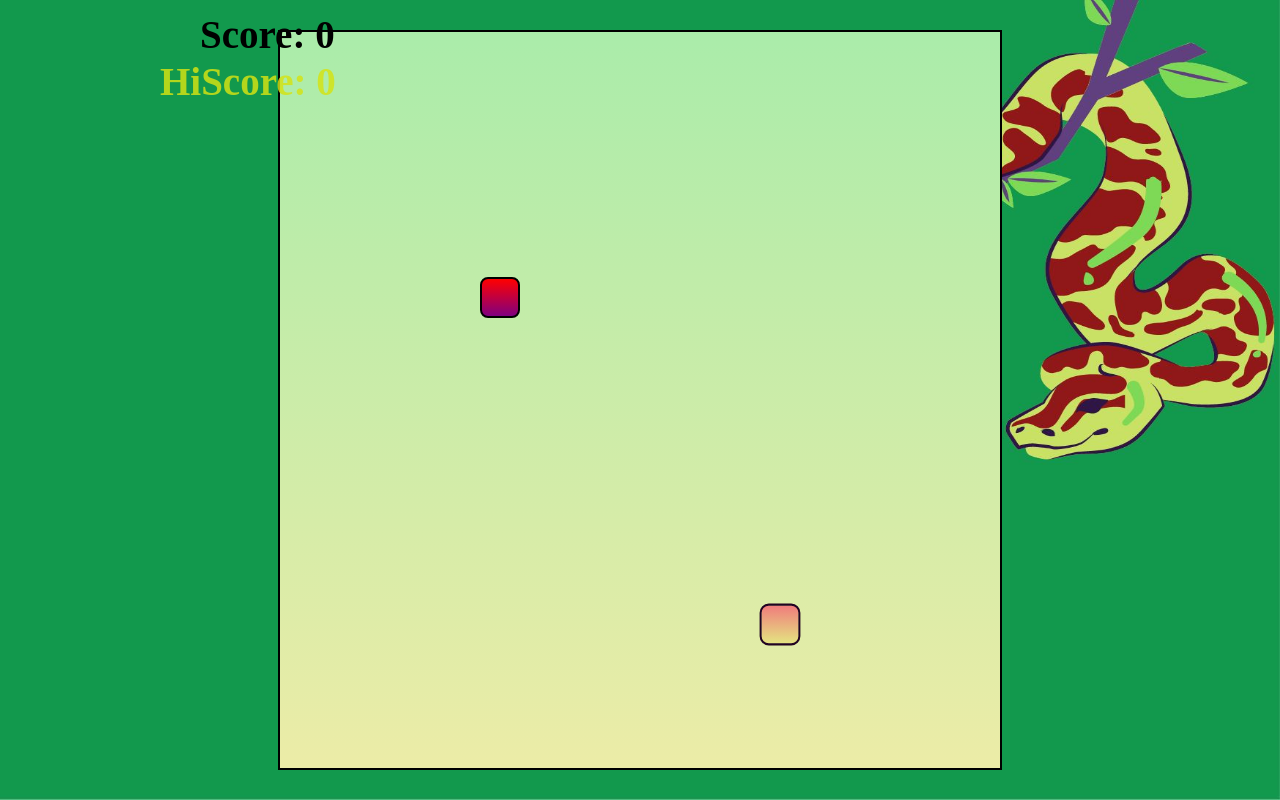
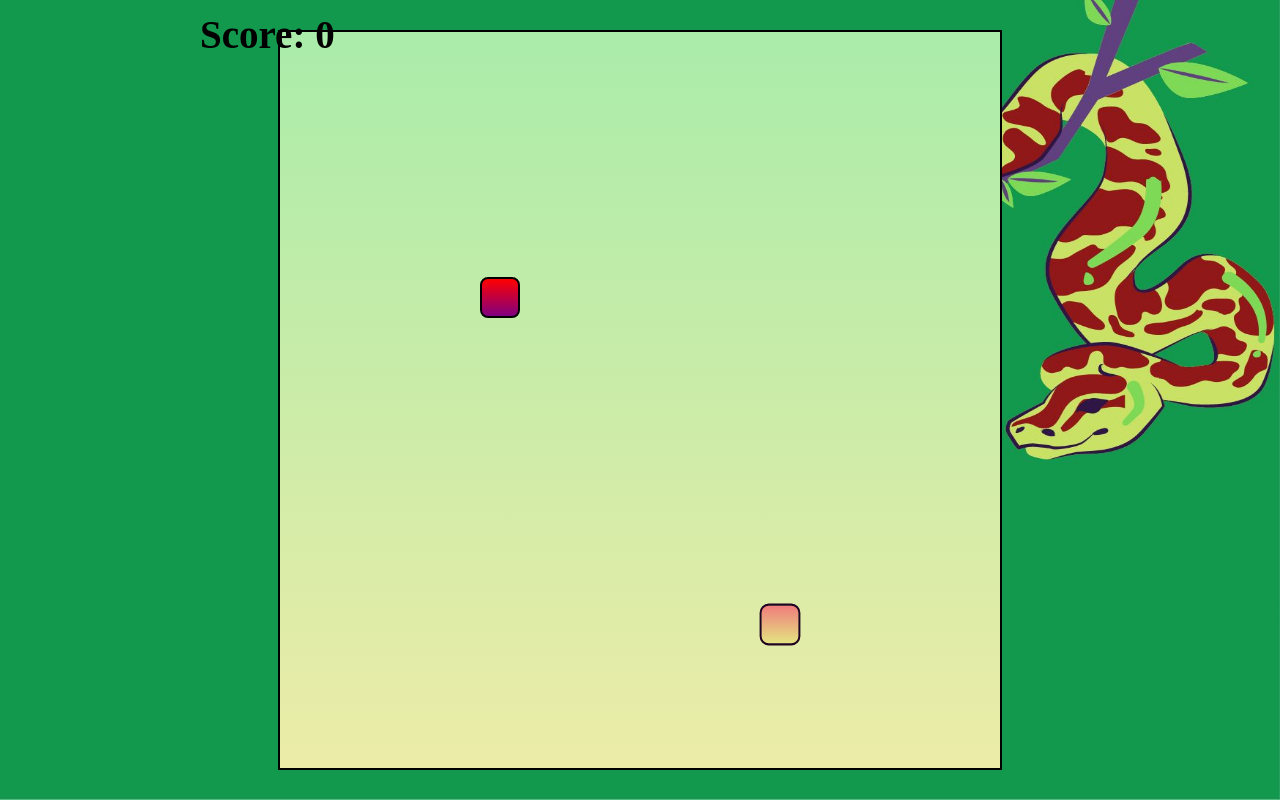
Before and after one commit to VishnuMsd99/Snake-Game, a plain HTML site: page index.html in a window 1280 px wide. Drawn offline with Linux system fonts and the light colour scheme.

Commit message:
snake game

```diff
--- a/index.html
+++ b/index.html
@@ -12,7 +12,7 @@
 <body>
     <div class="body">
         <div id="scoreBox">Score: 0</div>
-        <div id="hiscoreBox">HiScore: 0</div>
+
         <div id="board"></div>
     </div>
 </body>
--- a/index.js
+++ b/index.js
@@ -255,6 +255,7 @@ let hiscore = localStorage.getItem("hiscore");
 if (hiscore === null) {
     hiscoreval = 0;
     localStorage.setItem("hiscore", JSON.stringify(hiscoreval))
+    console.log(hiscore);
 }
 else {
     hiscoreval = JSON.parse(hiscore);
```
